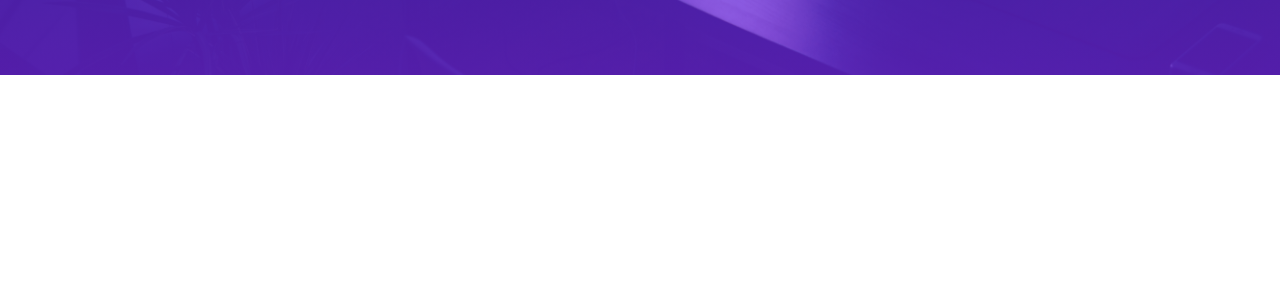
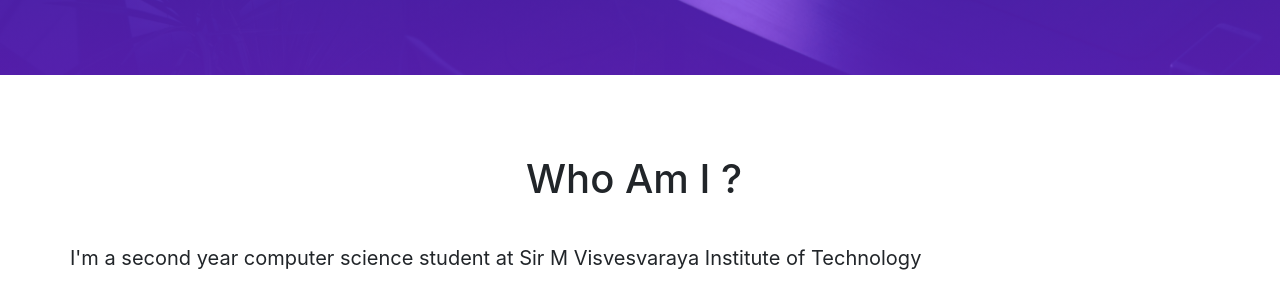
Before and after one commit to anirudh-kac/anirudh-kac.github.io, a plain HTML site: page index.html in a window 1280 px wide. Shown: the part 725-1018 px from the top of the page. Before the commit the page ends 800 px from the top, so only its background shows below. Drawn offline with Linux system fonts and the light colour scheme; animation ran at ten frames a second.

Commit message:
second section

```diff
--- a/css/styles.css
+++ b/css/styles.css
@@ -22,6 +22,10 @@ header{
 
 html{
     font-size: 20px;
+}
+
+section{
+    padding-top: 80px;
 }
 .title{
     color: white;
@@ -71,3 +75,17 @@ html{
     color:white;
     border-bottom: solid 2px rgb(13, 243, 243);
 }
+
+.who-am-i{
+    background-color:white;
+}
+
+.intro h2{
+    text-align: center;
+    margin-left: 40%;
+    margin-bottom: 40px;
+}
+
+.intro p{
+    text-align: center;
+}
--- a/index.html
+++ b/index.html
@@ -5,6 +5,12 @@
   <meta name="viewport" content="width=device-width, initial-scale=1.0">
   <link rel="stylesheet" href="css/vendor/bootstrap.css">
   <link rel = "stylesheet" href="css/styles.css">
+
+  <!-- icons -->
+  <link rel="stylesheet" href="other/pe-icon-7-stroke/css/pe-icon-7-stroke.css">
+
+<!-- Optional - Adds useful class to manipulate icon font display -->
+<link rel="stylesheet" href="other/pe-icon-7-stroke/css/helper.css">
   <title>Anirudh Kachroo</title>
 </head>
 <body>
@@ -33,15 +39,28 @@
       <div class="container-fluid ">
         <div class="title">
           <h1> Anirudh Kachroo</h1>
+          <!-- <i class= "pe-7s-home"> -->
           <!-- <h2>Coder | CS Student | Designer</h2> -->
         </div>
 
       </div>
     </div>
   </header>
-  <script src = "js/vendor/bootstrap.bundle.js"></script>
-  <script src="js/vendor/particles.js"></script>
-  <script src = "js/app.js"></script>
 
+  <section class="who-am-i">
+    <div class = "container">
+      <div class="row intro">
+        <h2> Who Am I ?</h2>
+        <br>
+        <p>
+          I'm a second year computer science student at Sir M Visvesvaraya Institute of Technology
+        </p>
+      </div>
+        </div>
+    </div>
+  </section>
 </body>
+<script src = "js/vendor/bootstrap.bundle.js"></script>
+<script src="js/vendor/particles.js"></script>
+<script src = "js/app.js"></script>
 </html>
```
Also changed, not shown: other/pe-icon-7-stroke/css/helper.css (renamed from pe-icon-7-stroke/css/helper.css), other/pe-icon-7-stroke/css/pe-icon-7-stroke.css (renamed from pe-icon-7-stroke/css/pe-icon-7-stroke.css), other/pe-icon-7-stroke/fonts/Pe-icon-7-stroke.ttf (renamed from pe-icon-7-stroke/fonts/Pe-icon-7-stroke.ttf), other/pe-icon-7-stroke/fonts/Pe-icon-7-stroke.woff (renamed from pe-icon-7-stroke/fonts/Pe-icon-7-stroke.woff), 4 other files.
